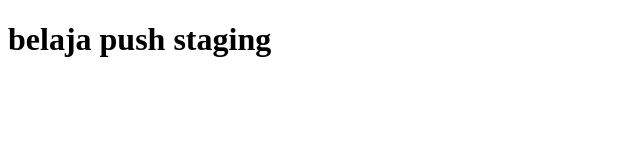
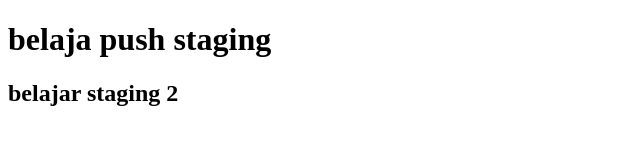
Before and after one commit to satriabayang/belajar-git, a plain HTML site: page header.html in a window 1280 px wide. Shown: the whole page, without its empty margins (0-640 px from the left). Drawn offline with Linux system fonts and the light colour scheme.

Commit message:
tambah element h2

```diff
--- a/header.html
+++ b/header.html
@@ -6,5 +6,6 @@
   </head>
   <body>
     <h1>belaja push staging</h1>
+    <h2>belajar staging 2</h2>
   </body>
 </html>
```
